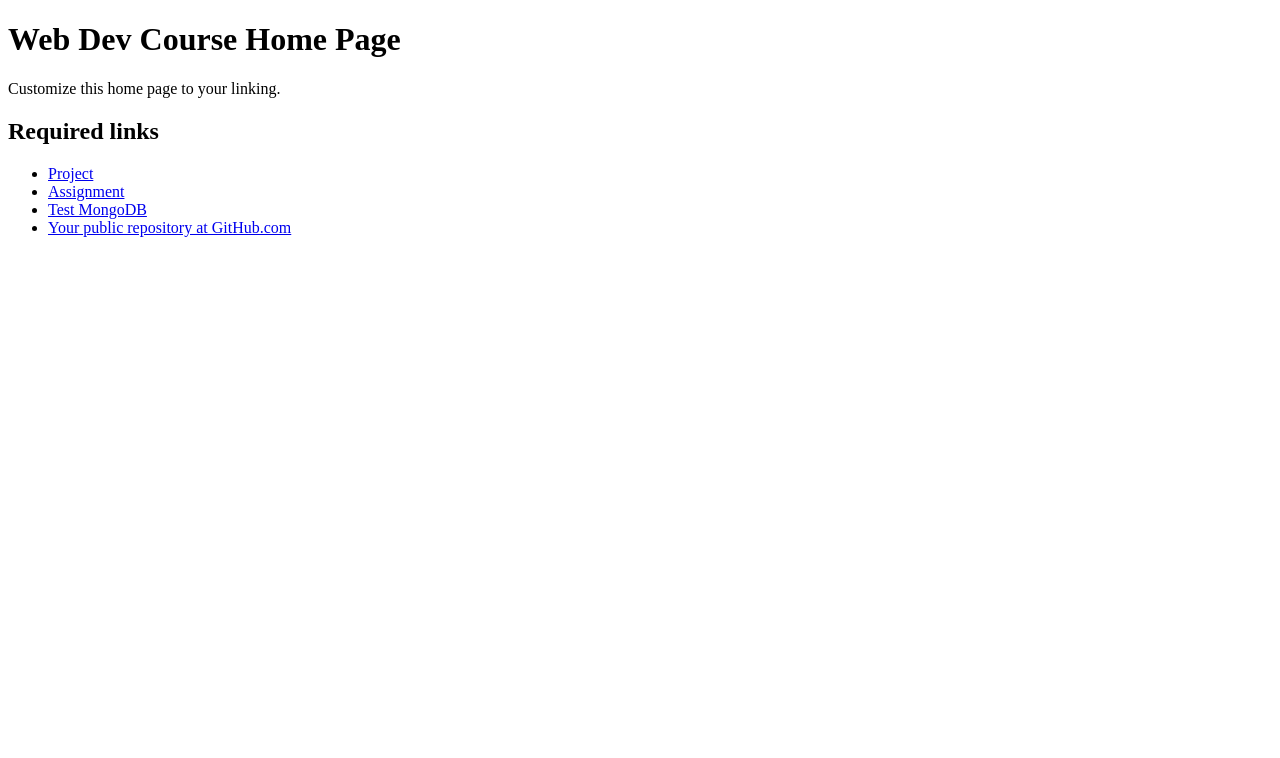
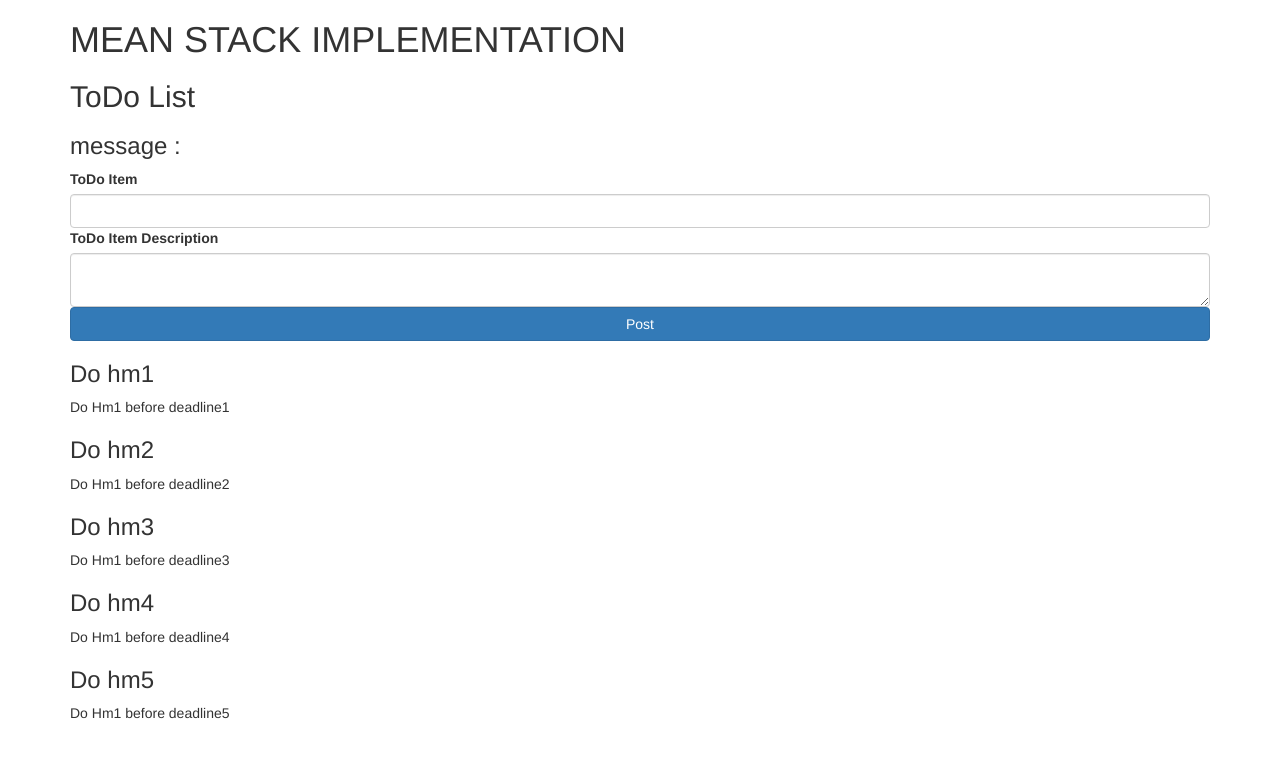
Before and after one commit to prathameshtajane/mean-stack-website-development, a website: page public/index.html in a window 1280 px wide. Drawn offline with nearby package versions, Linux system fonts and the light colour scheme.

Commit message:
Modified app.js to implement MVC

```diff
--- /dev/null
+++ b/public/app.js
@@ -0,0 +1,16 @@
+/**
+ * Created by prathamesh on 1/16/17.
+ */
+angular
+    .module('TodoApp',[])
+    .controller('TodoController',TodoController);
+
+function TodoController($scope) {
+    $scope.List=[
+        {title:'Do hm1',content:'Do Hm1 before deadline1'},
+        {title:'Do hm2',content:'Do Hm1 before deadline2'},
+        {title:'Do hm3',content:'Do Hm1 before deadline3'},
+        {title:'Do hm4',content:'Do Hm1 before deadline4'},
+        {title:'Do hm5',content:'Do Hm1 before deadline5'},
+    ];
+}
--- a/public/index.html
+++ b/public/index.html
@@ -1,30 +1,35 @@
 <!DOCTYPE html>
-<html lang="en">
+<html lang="en" ng-app="TodoApp">
 <head>
     <meta charset="UTF-8">
-    <title>Web Dev Course Home Page</title>
+    <title>Learning MEAN stack development</title>
+    <link href="https://maxcdn.bootstrapcdn.com/bootstrap/3.3.7/css/bootstrap.min.css" rel="stylesheet">
+   <!-- File angular.min.js - the "min" part means minified.
+    The file is compacted by removing extra characters, white space, formatting.
+    This makes the file smaller which makes it quicker to download.-->
+    <!-- http://stackoverflow.com/questions/3475024/whats-the-difference-between-jquery-js-and-jquery-min-js -->
+    <script src="https://ajax.googleapis.com/ajax/libs/angularjs/1.5.7/angular.min.js"></script>
+    <script src="app.js"></script>
 </head>
 <body>
-    <h1>Web Dev Course Home Page</h1>
+    <div class="container" ng-controller="TodoController">
+        <h1>MEAN STACK IMPLEMENTATION</h1>
 
-    <p>
-        Customize this home page to your linking.
-    </p>
+        <h2>ToDo List</h2>
+        <h3>message : {{message}}</h3>
+        <label>ToDo Item</label>
+        <input class="form-control">
 
-    <h2>Required links</h2>
-    <ul>
-        <li>
-            <a href="project/index.html">Project</a>
-        </li>
-        <li>
-            <a href="assignment/index.html">Assignment</a>
-        </li>
-        <li>
-            <a href="test/index.html">Test MongoDB</a>
-        </li>
-        <li>
-            <a href="https://github.com/jannunzi/web-dev-template">Your public repository at GitHub.com</a>
-        </li>
-    </ul>
+        <label>ToDo Item Description</label>
+        <textarea class="form-control"></textarea>
+
+        <button class="btn btn-primary btn-block">Post</button>
+
+        <div ng-repeat="Post in List">
+            <h3>{{Post.title}}</h3>
+            <p>{{Post.content}}</p>
+        </div>
+
+    </div>
 </body>
 </html>
```
